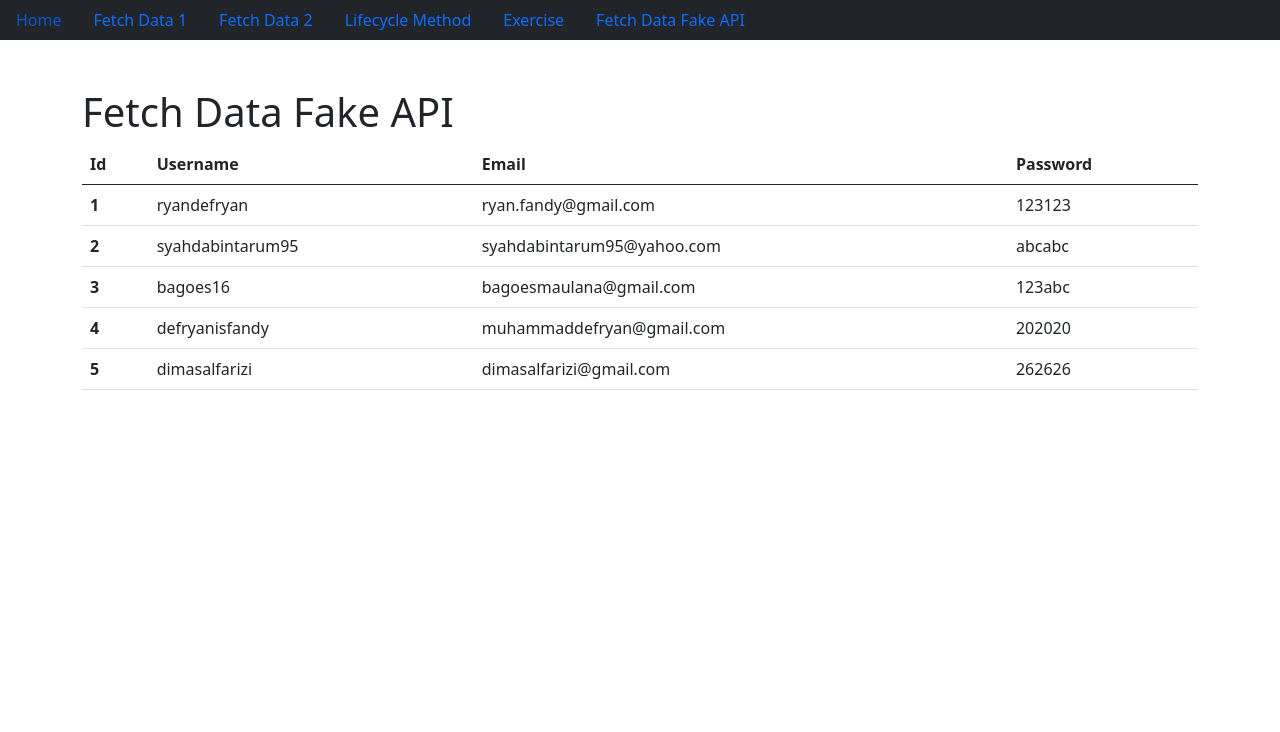
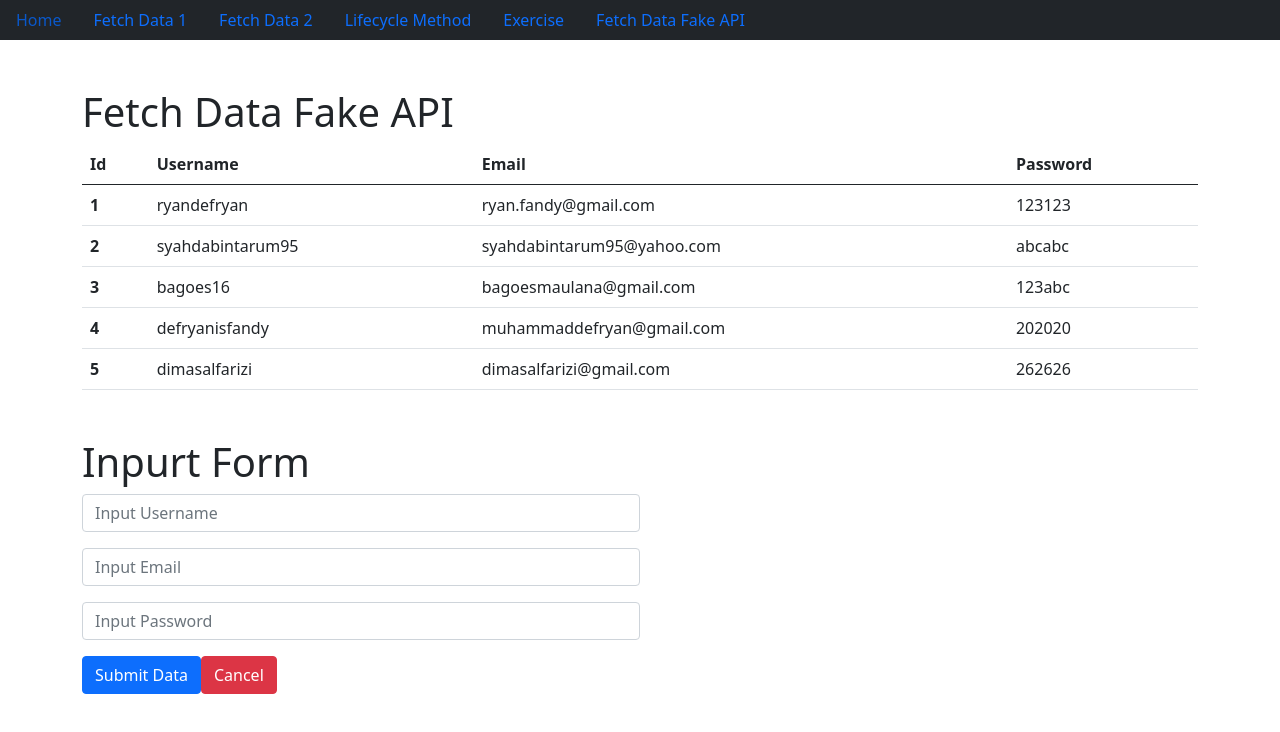
Before and after one commit to masdefry/Fetch-Data_ReactJS_JCWM-1602, a React (Create React App) app: page /fake-api in a window 1280 px wide. Shown: the top 732 px of the page. Built offline with nearby package versions, Linux system fonts and the light colour scheme; data requests are answered from the project's data file.

Commit message:
Show Form

```diff
--- a/src/FetchFakeAPI.jsx
+++ b/src/FetchFakeAPI.jsx
@@ -6,7 +6,8 @@ const linkAPI = 'http://localhost:2000/users'
 export default class FetchFakeAPI extends React.Component{
 
     state = {
-        dataUsers: null
+        dataUsers: null,
+        showForm: true
     }
 
     componentDidMount(){
@@ -21,6 +22,19 @@ export default class FetchFakeAPI extends React.Component{
         })
         .catch((err) => {
             console.log(err)
+        })
+    }
+
+    mapDataUsers = () => {
+        return this.state.dataUsers.map((value, index) => {
+            return(
+                <tr key={index}>
+                    <th scope="row">{value.id}</th>
+                    <td>{value.username}</td>
+                    <td>{value.email}</td>
+                    <td>{value.password}</td>
+                </tr>
+            )
         })
     }
 
@@ -49,19 +63,35 @@ export default class FetchFakeAPI extends React.Component{
                     </thead>
                     <tbody>
                     {
-                        this.state.dataUsers.map((value, index) => {
-                            return(
-                                <tr key={index}>
-                                    <th scope="row">{value.id}</th>
-                                    <td>{value.username}</td>
-                                    <td>{value.email}</td>
-                                    <td>{value.password}</td>
-                                </tr>
-                            )
-                        })
+                        this.mapDataUsers()
                     }
                     </tbody>
                 </table>
+
+                {
+                    this.state.showForm?
+                        <div className='mt-5'>
+                            <h1>
+                                Inpurt Form
+                            </h1>
+                            <div>
+                                <input type='text' placeholder='Input Username' className='form-control w-50' />
+                            </div>
+                            <div className='mt-3'>
+                                <input type='text' placeholder='Input Email' className='form-control w-50' />
+                            </div>
+                            <div className='mt-3'>
+                                <input type='text' placeholder='Input Password' className='form-control w-50' />
+                            </div>
+
+                            <input type='button' value='Submit Data' className='btn btn-primary mt-3' />
+                            <input type='button' value='Cancel' className='btn btn-danger mt-3' onClick={() => this.setState({showForm: false})} />
+                        </div>
+                    :
+                        <div>
+                            Form Tidak Tampil
+                        </div>
+                }
             </div>
         )
     }
```
